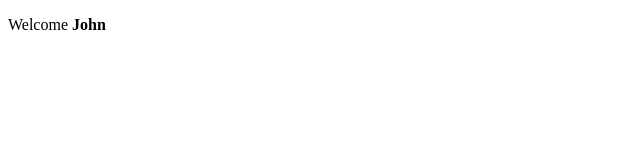
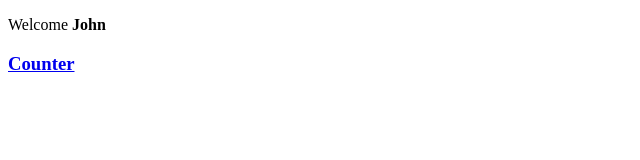
Before and after one commit to NDRXandrei/React-ex, a React (Create React App) app in the folder my-app/: page / in a window 1280 px wide. Shown: the top 160 px of the page, without its empty margins (0-640 px from the left). Built offline with nearby package versions, Linux system fonts and the light colour scheme.

Commit message:
aggiunto counter

```diff
--- a/my-app/src/App.js
+++ b/my-app/src/App.js
@@ -99,7 +99,11 @@ export function App(props) {
   return (
     <BrowserRouter>
       <Routes>
-        <Route path="/" element={<Welcome name="John" />}></Route>
+        <Route path="/" element={<Welcome name="John" />} />
+        <Route
+          path="counter"
+          element={<Counter count={5} interval={1000} amount={5} />}
+        />
       </Routes>
     </BrowserRouter>
   );
--- a/my-app/src/Welcome.js
+++ b/my-app/src/Welcome.js
@@ -1,4 +1,5 @@
 import React from "react";
+import { Link } from "react-router-dom";
 class Age extends React.Component {
   render() {
     const majorAge = this.props.age;
@@ -27,6 +28,7 @@ export function Welcome(props) {
         Welcome <strong>{props.name}</strong>
       </p>
       {/* <Age age={this.props.age} /> */}
+      <h3><Link to="/counter">Counter</Link></h3>
     </div>
   );
 }
```
